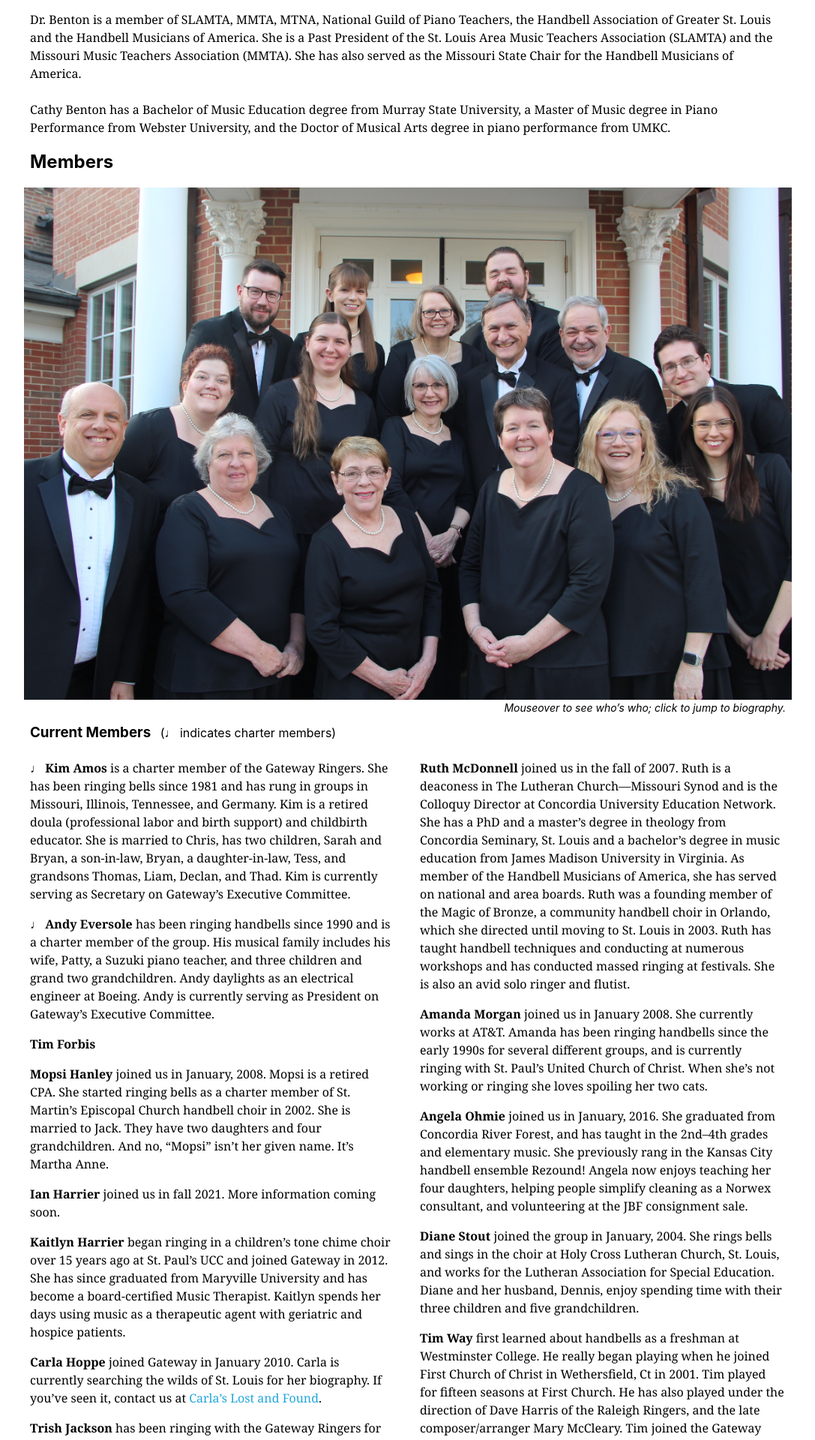
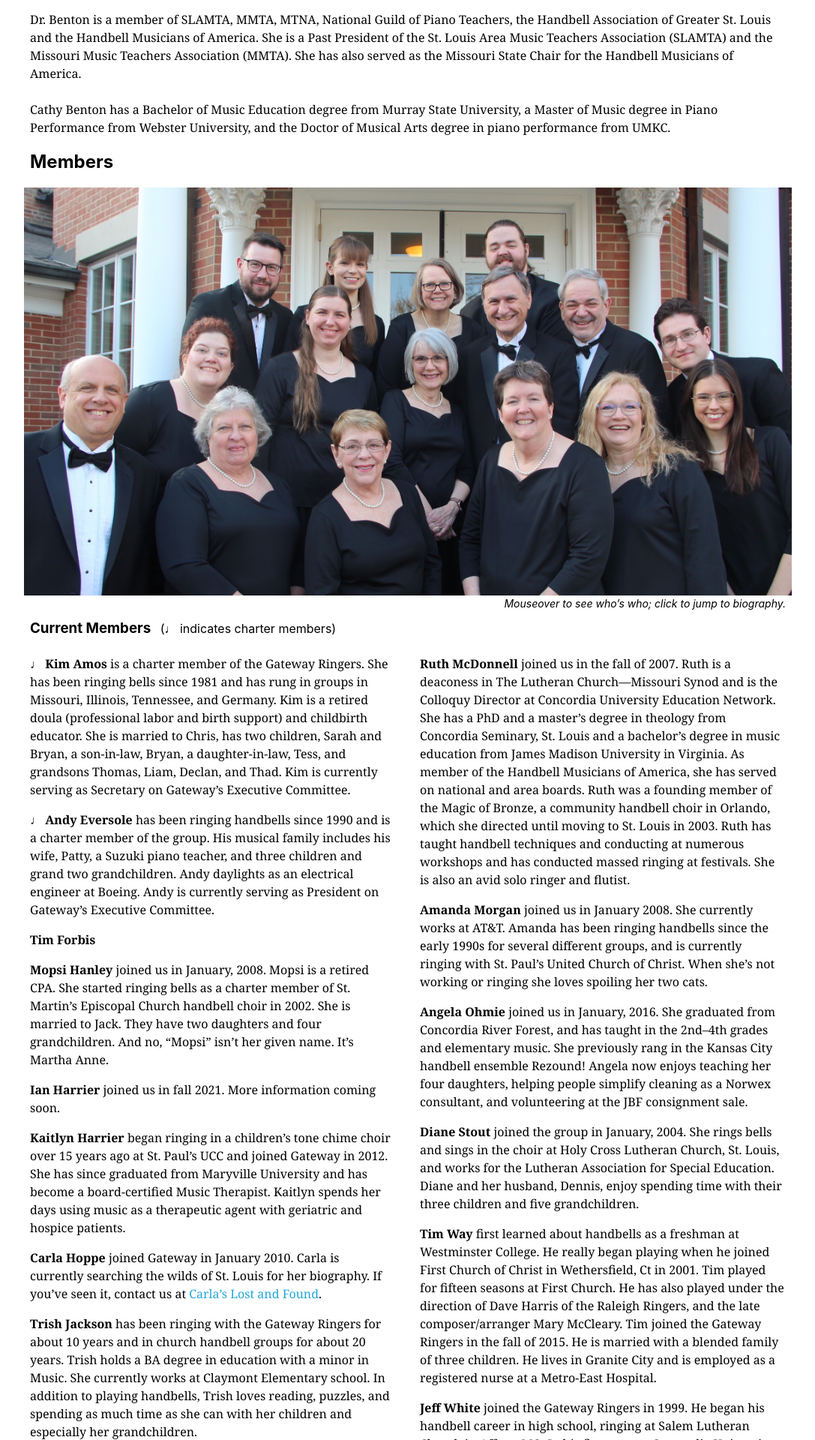
Before and after one commit to GatewayRingers/GatewayRingers.github.io, a Jekyll site: the page built from musicians.html, in a window 1280 px wide. Shown: the part 454-2374 px from the top of the page at 75% size, without its empty margins (96-1183 px from the left). Built offline with Jekyll 4.4.1, drawn with Linux system fonts in a browser that asks for light colours; nearby versions of some CDN libraries.

Commit message:
Update musicians.html

```diff
--- a/musicians.html
+++ b/musicians.html
@@ -15,7 +15,7 @@
   from Webster University, and the Doctor of Musical Arts degree in piano performance from UMKC.</p>
 
 <h2 class="cb ph2">Members</h2>
-<img id="groupimgid" class="w-100" src="/images/IMG_6823.JPG" alt="Gateway Ringers group photo" usemap="#groupmap">
+<img id="groupimgid" class="w-100" src="/images/IMG_6823 copy.JPG" alt="Gateway Ringers group photo" usemap="#groupmap">
 <map name="groupmap" id="groupmapid">
 <!--<area shape="rect" coords="70,23,145,105" href="#Andy" title="Andy Eversole">
 <area shape="rect" coords="212,38,289,113" href="#Kim" title="Kim Amos">
```
